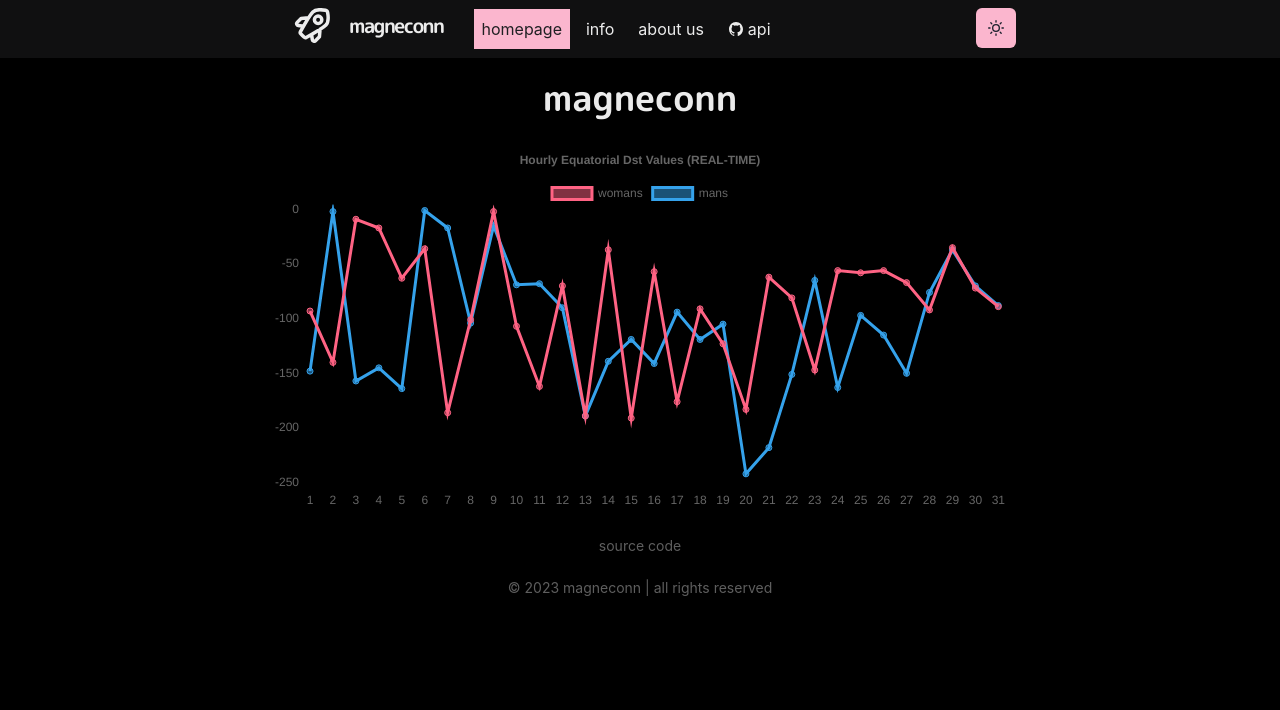
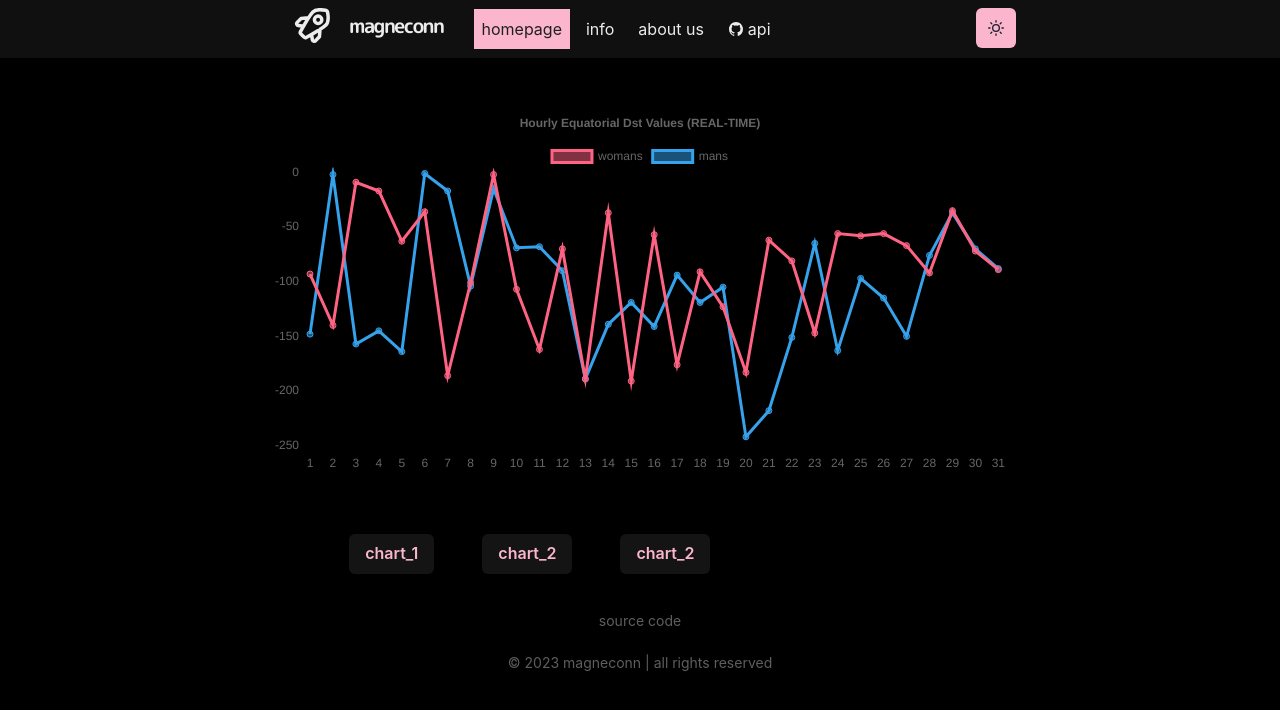
Before and after one commit to plastiey/astrodata-api-client, a Next.js app: page / in a window 1280 px wide. Shown: the top 710 px of the page. Built offline with nearby package versions, Linux system fonts and the light colour scheme.

Commit message:
chore(components/index.js): change text

```diff
--- a/pages/index.js
+++ b/pages/index.js
@@ -1,13 +1,13 @@
 import {
   Box,
-  //Button,
-  //chakra,
-  //Container,
+  Button,
+  Chakra,
+  Container,
   Heading,
-  //Link,
-  //List,
-  //ListItem,
-  //useColorModeValue,
+  Link,
+  List,
+  ListItem,
+  useColorModeValue,
 } from "@chakra-ui/react";
 import Layout from "../components/layouts/article";
 import Section from "../components/section";
@@ -16,19 +16,49 @@ import { Chart } from "../components/chart.js";
 const Home = () => (
   <Layout textAlign={"center"}>
     <Box display={{ md: "unset" }}>
-      <Box flexGrow={1} mt={5} textAlign={"center"}>
-        <Heading as="h2" variant="page-title">
-          magneconn
-        </Heading>
-        <p>
-
-        </p>
-        <br />
-        <Section delay={0.1} mb={5} >
+      <Box flexGrow={1} mt={50} textAlign={"center"}>
+        <Section delay={0.1}>
           <Chart />
         </Section>
+      </Box>
+      <br />
+      <Container
+        display="flex"
+        p={3}
+        justify="space-evenly"
+      >
+        <Section delay={0.3}>
+          <List style={{ textAlign: "center" }}>
 
-      </Box>
+              <Link mr={12}>
+                <Button
+                  color="_yellow"
+                >
+                  chart_1
+                </Button>
+              </Link>
+
+
+              <Link mr={12}>
+                <Button
+                  color="_yellow"
+                >
+                  chart_2
+                </Button>
+              </Link>
+
+              <Link mr={12}>
+                <Button
+                  color="_yellow"
+                >
+                  chart_2
+                </Button>
+              </Link>
+
+          </List>
+        </Section>
+      </Container>
+
     </Box>
   </Layout >
 );
```
